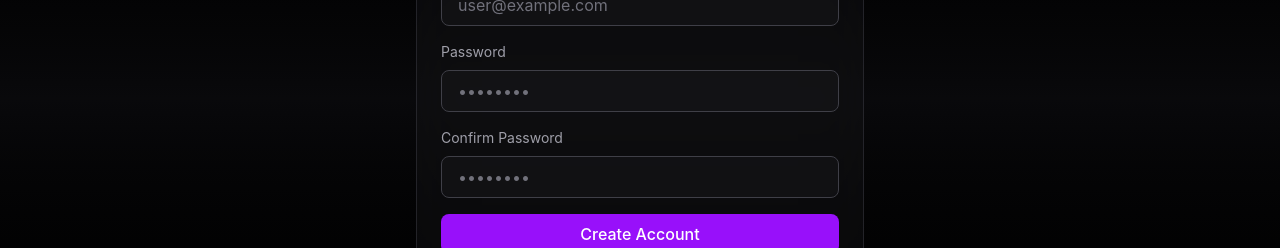
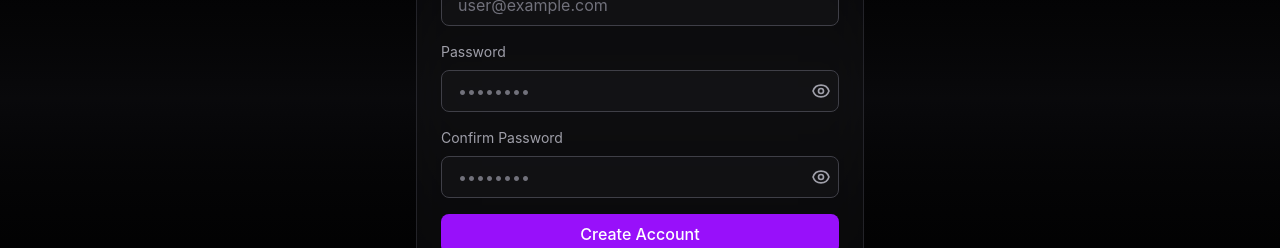
Before and after one commit to hackura/hackura-sentinel-ai, a Next.js app: page /auth/signup in a window 1280 px wide. Shown: the part 366-614 px from the top of the page. Built offline with nearby package versions, Linux system fonts and the light colour scheme; no server answers.

Commit message:
feat: add password visibility toggle for login and signup forms

```diff
--- a/src/app/auth/login/page.tsx
+++ b/src/app/auth/login/page.tsx
@@ -24,6 +24,7 @@ export default function LoginPage() {
   const router = useRouter();
   const [email, setEmail] = useState('');
   const [password, setPassword] = useState('');
+  const [showPassword, setShowPassword] = useState(false);
   const [loading, setLoading] = useState(false);
   const [error, setError] = useState<string | null>(null);
 
@@ -121,14 +122,33 @@ export default function LoginPage() {
 
                 <div>
                   <label className="block text-sm text-zinc-400 mb-2">Password</label>
+                  <div className="relative">
                     <input
-                    type="password"
+                      type={showPassword ? 'text' : 'password'}
                       value={password}
                       onChange={(e) => setPassword(e.target.value)}
                       placeholder="••••••••"
-                    className="w-full bg-zinc-900/50 border border-zinc-700 rounded-lg px-4 py-2 text-white placeholder-zinc-500 focus:outline-none focus:border-purple-500/50 focus:ring-1 focus:ring-purple-500/20 transition-all"
+                      className="w-full bg-zinc-900/50 border border-zinc-700 rounded-lg px-4 py-2 pr-10 text-white placeholder-zinc-500 focus:outline-none focus:border-purple-500/50 focus:ring-1 focus:ring-purple-500/20 transition-all"
                       required
                     />
+                    <button
+                      type="button"
+                      onClick={() => setShowPassword((s) => !s)}
+                      aria-label={showPassword ? 'Hide password' : 'Show password'}
+                      className="absolute right-2 top-1/2 -translate-y-1/2 text-zinc-400 hover:text-zinc-200"
+                    >
+                      {showPassword ? (
+                        <svg xmlns="http://www.w3.org/2000/svg" className="h-5 w-5" viewBox="0 0 24 24" fill="none" stroke="currentColor">
+                          <path strokeLinecap="round" strokeLinejoin="round" strokeWidth="2" d="M13.875 18.825A10.05 10.05 0 0 1 12 19c-5.523 0-10-4.478-10-10 0-1.067.172-2.096.488-3.06M3 3l18 18" />
+                        </svg>
+                      ) : (
+                        <svg xmlns="http://www.w3.org/2000/svg" className="h-5 w-5" viewBox="0 0 24 24" fill="none" stroke="currentColor">
+                          <path strokeLinecap="round" strokeLinejoin="round" strokeWidth="2" d="M15 12a3 3 0 11-6 0 3 3 0 016 0z" />
+                          <path strokeLinecap="round" strokeLinejoin="round" strokeWidth="2" d="M2.458 12C3.732 7.943 7.523 5 12 5c4.478 0 8.268 2.943 9.542 7-1.274 4.057-5.064 7-9.542 7-4.477 0-8.268-2.943-9.542-7z" />
+                        </svg>
+                      )}
+                    </button>
+                  </div>
                 </div>
 
                 <Button
--- a/src/app/auth/signup/page.tsx
+++ b/src/app/auth/signup/page.tsx
@@ -25,6 +25,8 @@ export default function SignupPage() {
   const [email, setEmail] = useState('');
   const [password, setPassword] = useState('');
   const [confirmPassword, setConfirmPassword] = useState('');
+  const [showPassword, setShowPassword] = useState(false);
+  const [showConfirmPassword, setShowConfirmPassword] = useState(false);
   const [loading, setLoading] = useState(false);
   const [error, setError] = useState<string | null>(null);
   const [success, setSuccess] = useState(false);
@@ -154,26 +156,64 @@ export default function SignupPage() {
 
                 <div>
                   <label className="block text-sm text-zinc-400 mb-2">Password</label>
+                  <div className="relative">
                     <input
-                    type="password"
+                      type={showPassword ? 'text' : 'password'}
                       value={password}
                       onChange={(e) => setPassword(e.target.value)}
                       placeholder="••••••••"
-                    className="w-full bg-zinc-900/50 border border-zinc-700 rounded-lg px-4 py-2 text-white placeholder-zinc-500 focus:outline-none focus:border-purple-500/50 focus:ring-1 focus:ring-purple-500/20 transition-all"
+                      className="w-full bg-zinc-900/50 border border-zinc-700 rounded-lg px-4 py-2 pr-10 text-white placeholder-zinc-500 focus:outline-none focus:border-purple-500/50 focus:ring-1 focus:ring-purple-500/20 transition-all"
                       required
                     />
+                    <button
+                      type="button"
+                      onClick={() => setShowPassword((s) => !s)}
+                      aria-label={showPassword ? 'Hide password' : 'Show password'}
+                      className="absolute right-2 top-1/2 -translate-y-1/2 text-zinc-400 hover:text-zinc-200"
+                    >
+                      {showPassword ? (
+                        <svg xmlns="http://www.w3.org/2000/svg" className="h-5 w-5" viewBox="0 0 24 24" fill="none" stroke="currentColor">
+                          <path strokeLinecap="round" strokeLinejoin="round" strokeWidth="2" d="M13.875 18.825A10.05 10.05 0 0 1 12 19c-5.523 0-10-4.478-10-10 0-1.067.172-2.096.488-3.06M3 3l18 18" />
+                        </svg>
+                      ) : (
+                        <svg xmlns="http://www.w3.org/2000/svg" className="h-5 w-5" viewBox="0 0 24 24" fill="none" stroke="currentColor">
+                          <path strokeLinecap="round" strokeLinejoin="round" strokeWidth="2" d="M15 12a3 3 0 11-6 0 3 3 0 016 0z" />
+                          <path strokeLinecap="round" strokeLinejoin="round" strokeWidth="2" d="M2.458 12C3.732 7.943 7.523 5 12 5c4.478 0 8.268 2.943 9.542 7-1.274 4.057-5.064 7-9.542 7-4.477 0-8.268-2.943-9.542-7z" />
+                        </svg>
+                      )}
+                    </button>
+                  </div>
                 </div>
 
                 <div>
                   <label className="block text-sm text-zinc-400 mb-2">Confirm Password</label>
+                  <div className="relative">
                     <input
-                    type="password"
+                      type={showConfirmPassword ? 'text' : 'password'}
                       value={confirmPassword}
                       onChange={(e) => setConfirmPassword(e.target.value)}
                       placeholder="••••••••"
-                    className="w-full bg-zinc-900/50 border border-zinc-700 rounded-lg px-4 py-2 text-white placeholder-zinc-500 focus:outline-none focus:border-purple-500/50 focus:ring-1 focus:ring-purple-500/20 transition-all"
+                      className="w-full bg-zinc-900/50 border border-zinc-700 rounded-lg px-4 py-2 pr-10 text-white placeholder-zinc-500 focus:outline-none focus:border-purple-500/50 focus:ring-1 focus:ring-purple-500/20 transition-all"
                       required
                     />
+                    <button
+                      type="button"
+                      onClick={() => setShowConfirmPassword((s) => !s)}
+                      aria-label={showConfirmPassword ? 'Hide password' : 'Show password'}
+                      className="absolute right-2 top-1/2 -translate-y-1/2 text-zinc-400 hover:text-zinc-200"
+                    >
+                      {showConfirmPassword ? (
+                        <svg xmlns="http://www.w3.org/2000/svg" className="h-5 w-5" viewBox="0 0 24 24" fill="none" stroke="currentColor">
+                          <path strokeLinecap="round" strokeLinejoin="round" strokeWidth="2" d="M13.875 18.825A10.05 10.05 0 0 1 12 19c-5.523 0-10-4.478-10-10 0-1.067.172-2.096.488-3.06M3 3l18 18" />
+                        </svg>
+                      ) : (
+                        <svg xmlns="http://www.w3.org/2000/svg" className="h-5 w-5" viewBox="0 0 24 24" fill="none" stroke="currentColor">
+                          <path strokeLinecap="round" strokeLinejoin="round" strokeWidth="2" d="M15 12a3 3 0 11-6 0 3 3 0 016 0z" />
+                          <path strokeLinecap="round" strokeLinejoin="round" strokeWidth="2" d="M2.458 12C3.732 7.943 7.523 5 12 5c4.478 0 8.268 2.943 9.542 7-1.274 4.057-5.064 7-9.542 7-4.477 0-8.268-2.943-9.542-7z" />
+                        </svg>
+                      )}
+                    </button>
+                  </div>
                 </div>
 
                 <Button
--- a/src/app/dashboard/graph/page.tsx
+++ b/src/app/dashboard/graph/page.tsx
@@ -81,7 +81,6 @@ export default function GraphExplorerPage() {
         ) : (
           <GlassCard className="h-[600px] flex items-center justify-center border-dashed border-zinc-800">
             <div className="text-center group">
-              <div className="text-6xl mb-6 opacity-20 group-hover:opacity-40 transition-opacity">🕸️</div>
               <h3 className="text-zinc-500 font-mono text-xs uppercase tracking-[0.5em] mb-4">Initialize Intelligence Scan</h3>
               <p className="text-zinc-600 text-[10px] max-w-xs mx-auto leading-relaxed uppercase tracking-widest">
                 Enter a network entity in the command bar to map relationships and detect malicious infrastructure patterns.
--- a/src/app/dashboard/scan/[scanId]/page.tsx
+++ b/src/app/dashboard/scan/[scanId]/page.tsx
@@ -208,7 +208,6 @@ export default function LiveScanResultsPage() {
                 <div className="space-y-2">
                   {data.errors.map((err, idx) => (
                     <div key={idx} className="text-xs text-yellow-200/70 flex items-start gap-2">
-                      <span className="text-yellow-400 mt-0.5">⚠</span>
                       <div>
                         <p className="font-mono">{err.phase}</p>
                         <p>{err.message}</p>
@@ -381,7 +380,7 @@ function StatusIndicatorsCard({ data }: { data: LiveScanData }) {
         {statusPhases.map((phase) => (
           <div key={phase.phase} className="flex items-center gap-2">
             {phase.complete ? (
-              <div className="text-green-500">✓</div>
+              <div className="text-green-500">Done</div>
             ) : (
               <div className="text-purple-400 animate-pulse">⟳</div>
             )}
--- a/src/app/dashboard/scan/page.tsx
+++ b/src/app/dashboard/scan/page.tsx
@@ -231,7 +231,6 @@ export default function ScanPage() {
 
         <GlassCard className="border-purple-500/10">
           <div className="flex items-start gap-3">
-            <span className="text-2xl">🔍</span>
             <div>
               <h4 className="font-bold text-white text-sm mb-1">Deep Intelligence</h4>
               <p className="text-xs text-zinc-400">
--- a/src/components/dashboard.tsx
+++ b/src/components/dashboard.tsx
@@ -8,7 +8,7 @@ import { ScanResult } from '@/types';
 interface OverviewCardProps {
   title: string;
   value: string | number;
-  icon: React.ReactNode;
+  icon?: React.ReactNode;
   trend?: { value: number; isPositive: boolean };
   className?: string;
 }
@@ -25,7 +25,7 @@ export function OverviewCard({ title, value, icon, trend, className = '' }: Over
           </p>
         )}
       </div>
-      <div className="text-purple-400 text-3xl opacity-50">{icon}</div>
+      {icon && <div className="text-purple-400 text-3xl opacity-50">{icon}</div>}
     </GlassCard>
   );
 }
```
Also changed, not shown: src/app/dashboard/page.tsx (+8 -8 lines). Lines whose indentation alone changed are shown as unchanged.
